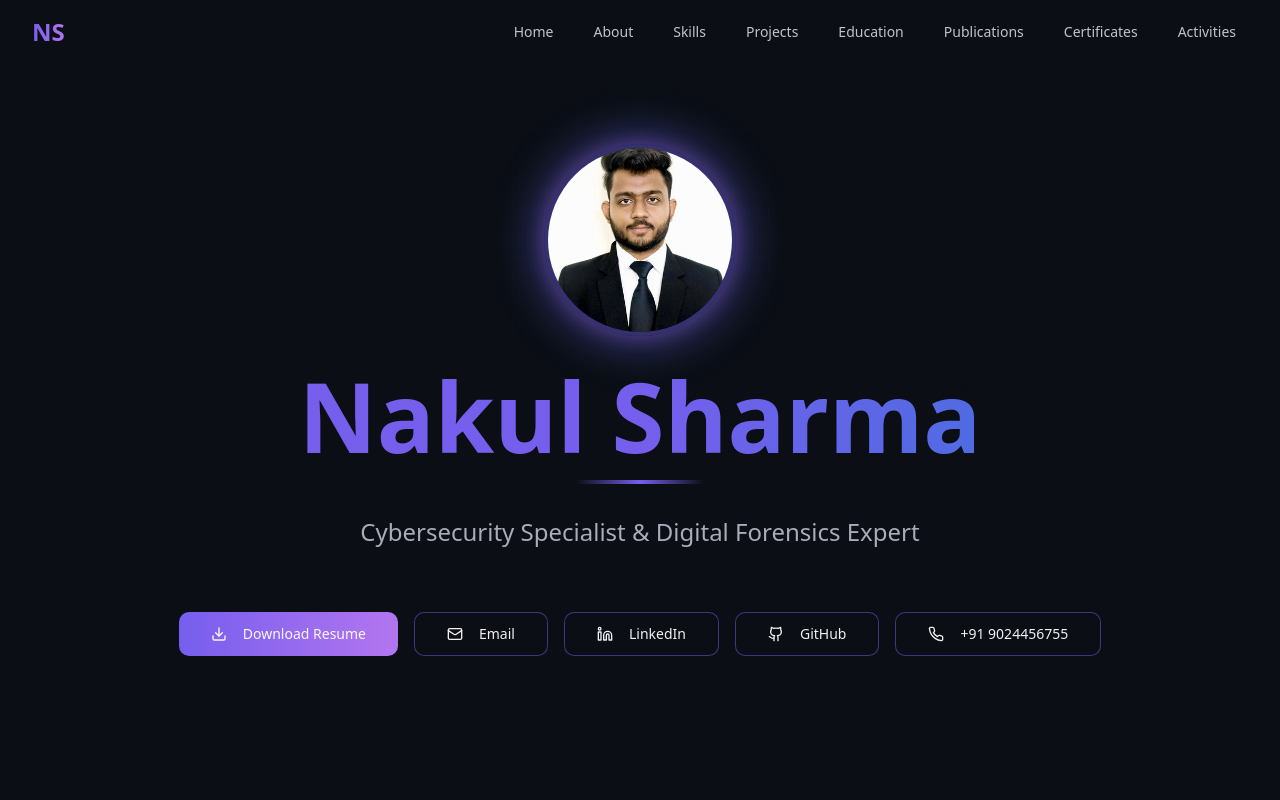
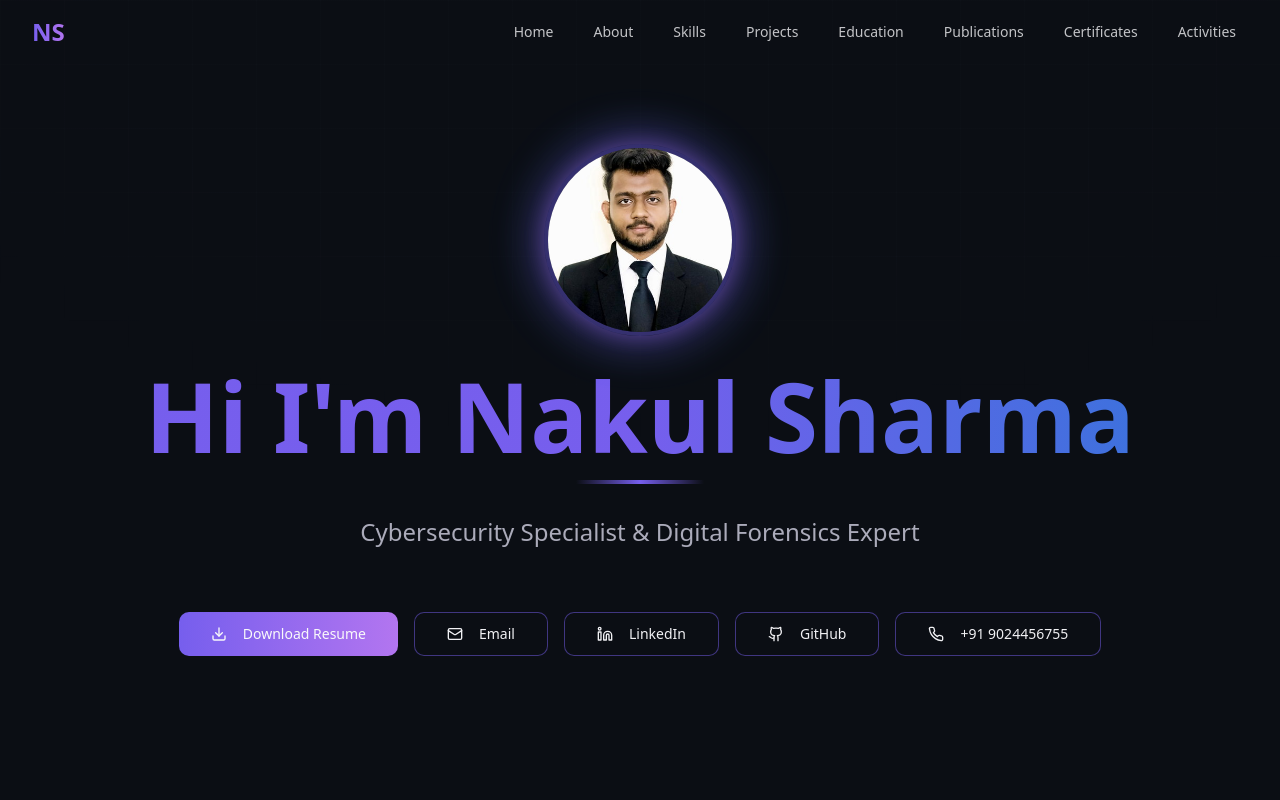
Before and after one commit to nakulsharma90/Nakul-Sharma-portfolio, a React (Vite) app: page / in a window 1280 px wide. Shown: the top 800 px of the page. Built offline with nearby package versions, Linux system fonts and the light colour scheme; the HTML template or start-up script is replaced by a standard one.

Commit message:
Update hero name display
Change the name display in the hero section from "Nakul Sharma" to "Hi I'm Nakul Sharma".

```diff
--- a/src/components/Hero.tsx
+++ b/src/components/Hero.tsx
@@ -25,7 +25,7 @@ export const Hero = () => {
           {/* Name with glow effect */}
           <div className="space-y-4">
             <h1 className="text-6xl md:text-8xl font-bold bg-gradient-to-r from-primary via-cyber-cyan to-secondary bg-clip-text text-transparent animate-slide-up">
-              Nakul Sharma
+              Hi I'm Nakul Sharma
             </h1>
             <div className="h-1 w-32 mx-auto bg-gradient-to-r from-transparent via-primary to-transparent" />
           </div>
```
